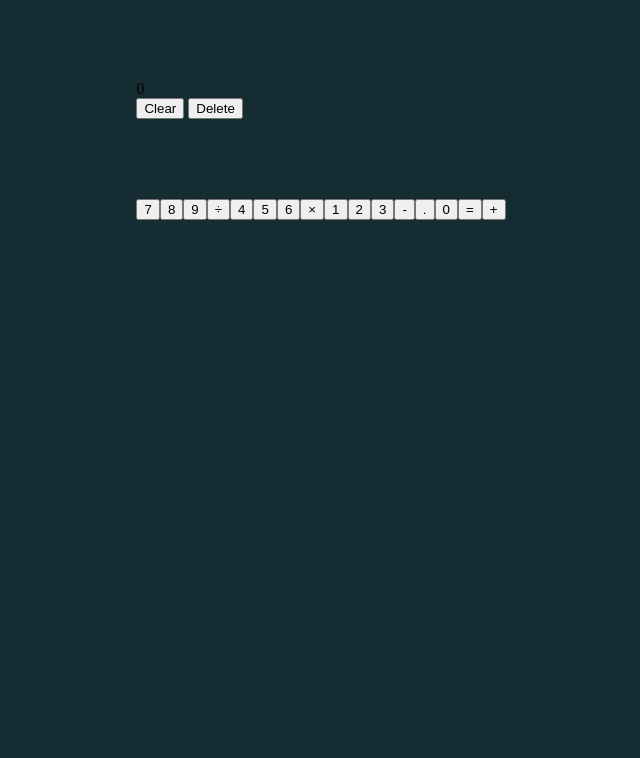
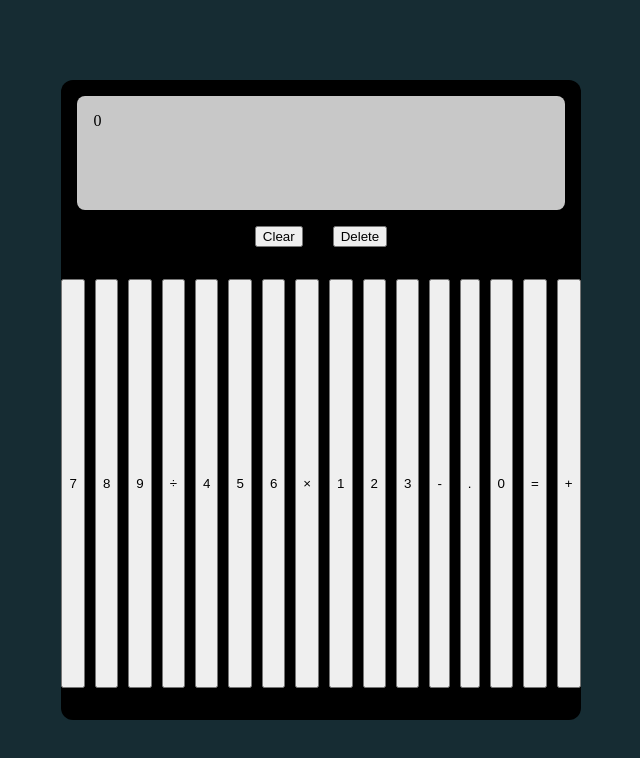
Before and after one commit to fabiusgasber/calculator, a plain HTML site: page index.html in a window 1280 px wide. Shown: the whole page, without its empty margins (319-959 px from the left). Drawn offline with Linux system fonts and the light colour scheme.

Commit message:
Add styling to inner calc

```diff
--- a/styles.css
+++ b/styles.css
@@ -9,3 +9,35 @@ html{
     flex-wrap: wrap;
     margin-top: 5em;
 }
+
+.mistake-area {
+    display:flex;
+    justify-content: center;
+    gap: 30px;
+}
+.calc-body{
+    display: flex;
+    flex-direction: column;
+}
+
+.user-area{
+    margin: 2em 0;
+    gap: 10px;
+    flex-basis: 75%;
+}
+
+.calc-body{
+    background-color: #000000;
+    border-radius: 12px;
+    height: 40em;
+}
+
+.calc-display{
+    display: flex;
+    flex-wrap: wrap;
+    margin: 1em;
+    height: 6em;
+    padding: 1em;
+    background-color: #c8c8c8;
+    border-radius: 8px;
+}
```
